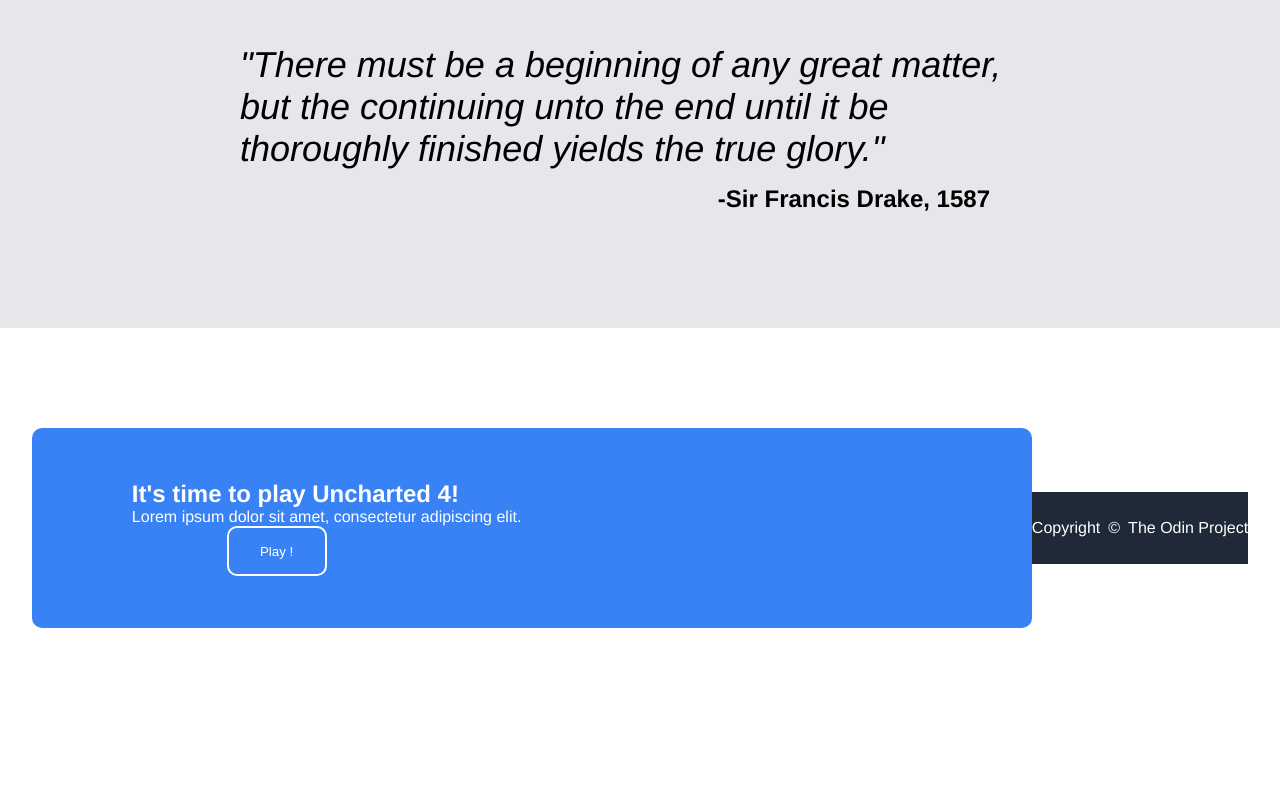
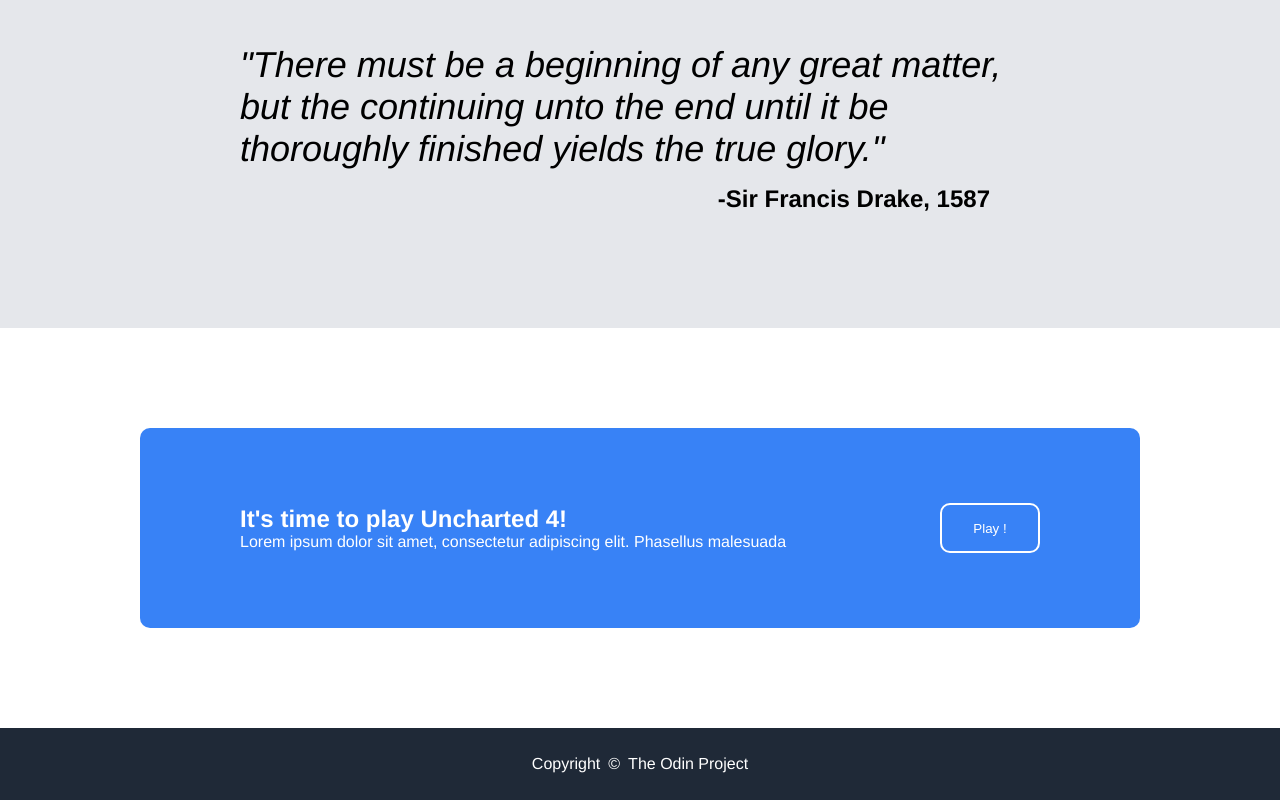
Before and after one commit to mohsinahmxd/first-landing-page, a plain HTML site: page index.html in a window 1280 px wide. Shown: the part 888-1688 px from the top of the page. Before the commit the page ends 1616 px from the top, so only its background shows below. Drawn offline with Linux system fonts and the light colour scheme.

Commit message:
Replaced content in final content subcontent
This new temporary placeholder content is now the correct length, no longer effects page layout.

```diff
--- a/index.html
+++ b/index.html
@@ -83,7 +83,8 @@
                     It's time to play Uncharted 4!
                 </div>
                 <div class="final-content-subcontent">
-                    Lorem ipsum dolor sit amet, consectetur adipiscing elit.
+                    Lorem ipsum dolor sit amet, consectetur adipiscing elit. Phasellus malesuada
+                </div>
             </div>
             <div class="button-container">
                 <button class="button-right">
```
